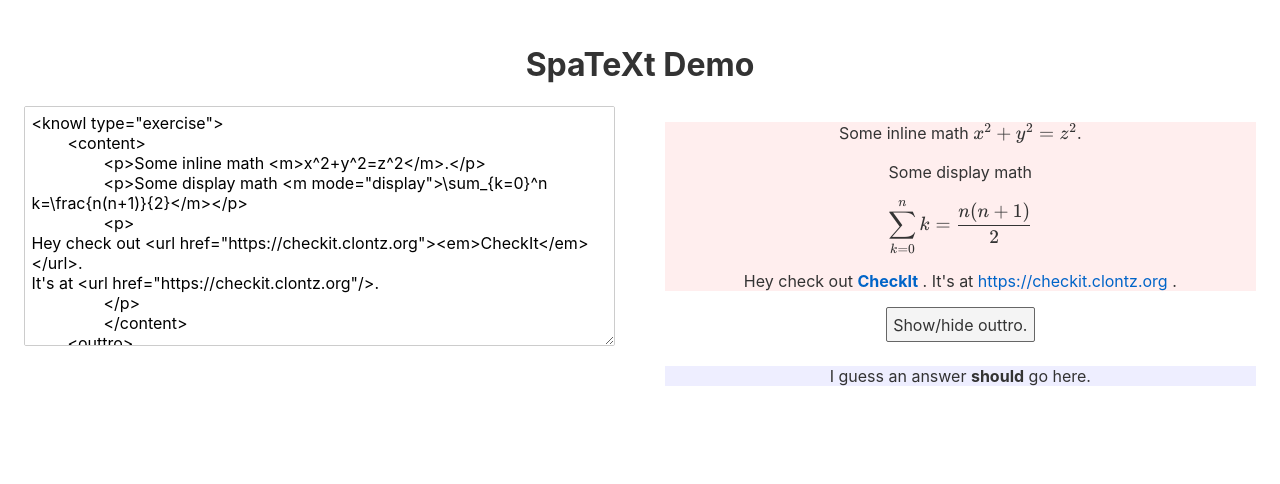
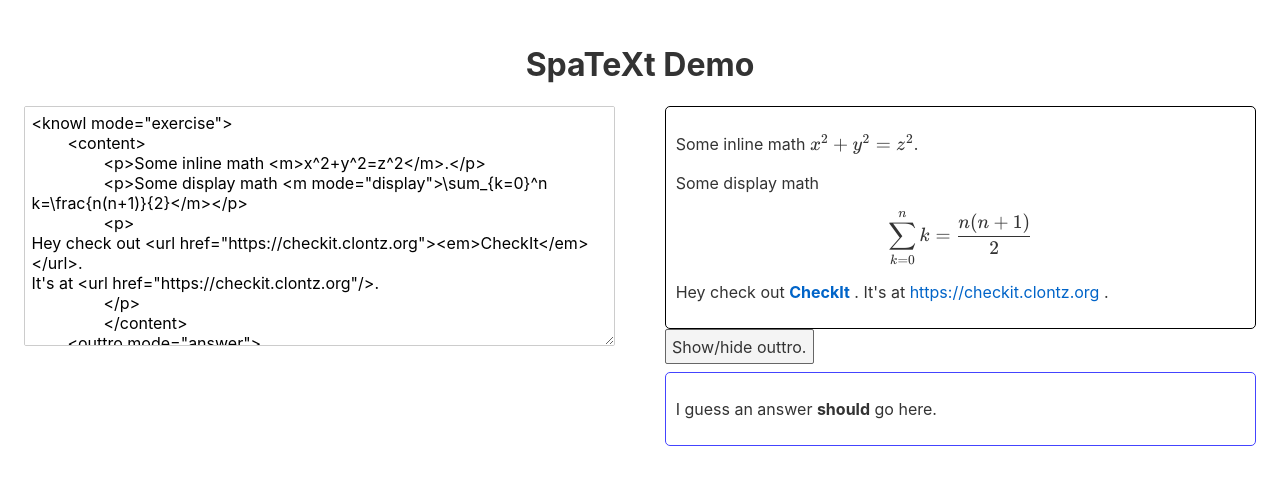
Before and after one commit to StevenClontz/SpaTeXt, a Svelte app: page / in a window 1280 px wide. Both pictures are taken after a click on the button "Show/hide outtro.". Shown: the top 484 px of the page. Built offline with nearby package versions, Linux system fonts and the light colour scheme.

Commit message:
change styling

```diff
--- a/src/App.svelte
+++ b/src/App.svelte
@@ -2,7 +2,7 @@
 	import Knowl from './Knowl.svelte';
 
 	let xmlString=`
-<knowl type="exercise">
+<knowl mode="exercise">
 	<content>
 		<p>Some inline math <m>x^2+y^2=z^2</m>.</p>
 		<p>Some display math <m mode="display">\\sum_{k=0}^n k=\\frac{n(n+1)}{2}</m></p>
@@ -11,7 +11,7 @@ Hey check out <url href="https://checkit.clontz.org"><em>CheckIt</em></url>.
 It's at <url href="https://checkit.clontz.org"/>.
 		</p>
 		</content>
-	<outtro>
+	<outtro mode="answer">
 		<p>I guess an answer <em>should</em> go here.</p>
 	</outtro>
 </knowl>
@@ -43,15 +43,15 @@ It's at <url href="https://checkit.clontz.org"/>.
 
 <style>
 	main {
-		text-align: center;
 		padding: 1em;
 		margin: 0 auto;
 	}
 
+	h1 {
+		text-align: center;
+	}
+
 	@media (min-width: 640px) {
-		main {
-			max-width: none;
-		}
 		.leftBox {
 			width: 48%; float:left;
 		}
--- a/src/Knowl.svelte
+++ b/src/Knowl.svelte
@@ -4,16 +4,33 @@
     let showOuttro = false;
 </script>
 
-<div style="background-color:#fee;">
-    {#each knowl.getElementsByTagName("content") as content}
+{#each knowl.getElementsByTagName("content") as content}
+    <div class="content">
         <Content {content}/>
-    {/each}
-</div>
+    </div>
+{/each}
 <button on:click={()=>showOuttro=!showOuttro}>Show/hide outtro.</button>
 {#if showOuttro}
-    <div style="background-color:#eef;">
-        {#each knowl.getElementsByTagName("outtro") as content}
+    {#each knowl.getElementsByTagName("outtro") as content}
+        <div class="outtro">
             <Content {content}/>
-        {/each}
-    </div>
+        </div>
+    {/each}
 {/if}
+
+<style>
+    .content {
+        border-color: rgb(0, 0, 0);
+        border-width: 1px;
+        border-radius: 5px;
+        border-style: solid;
+        padding: 10px;
+    }
+    .outtro {
+        border-color: rgb(68, 68, 255);
+        border-width: 1px;
+        border-radius: 5px;
+        border-style: solid;
+        padding: 10px;
+    }
+</style>
```
